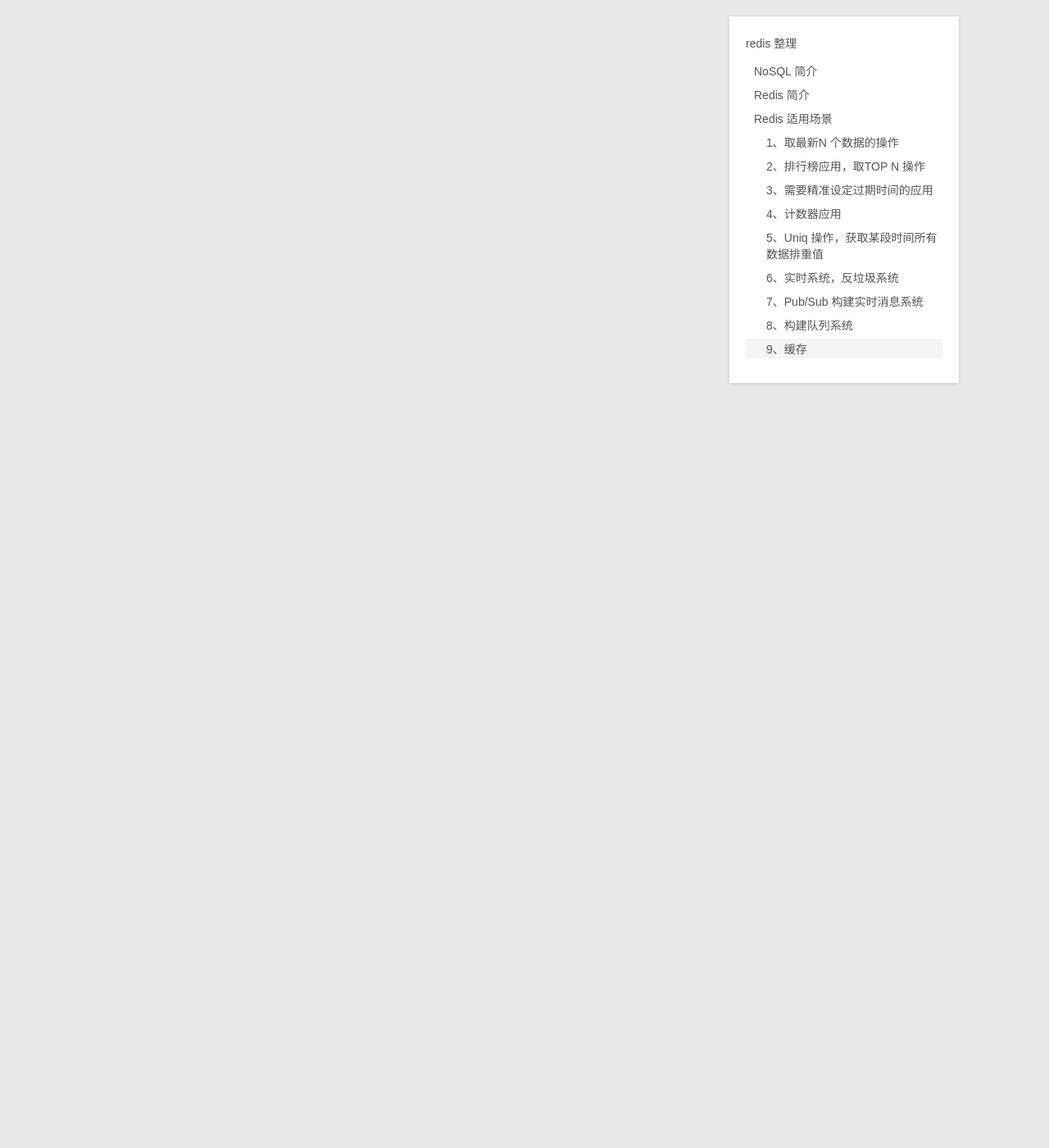
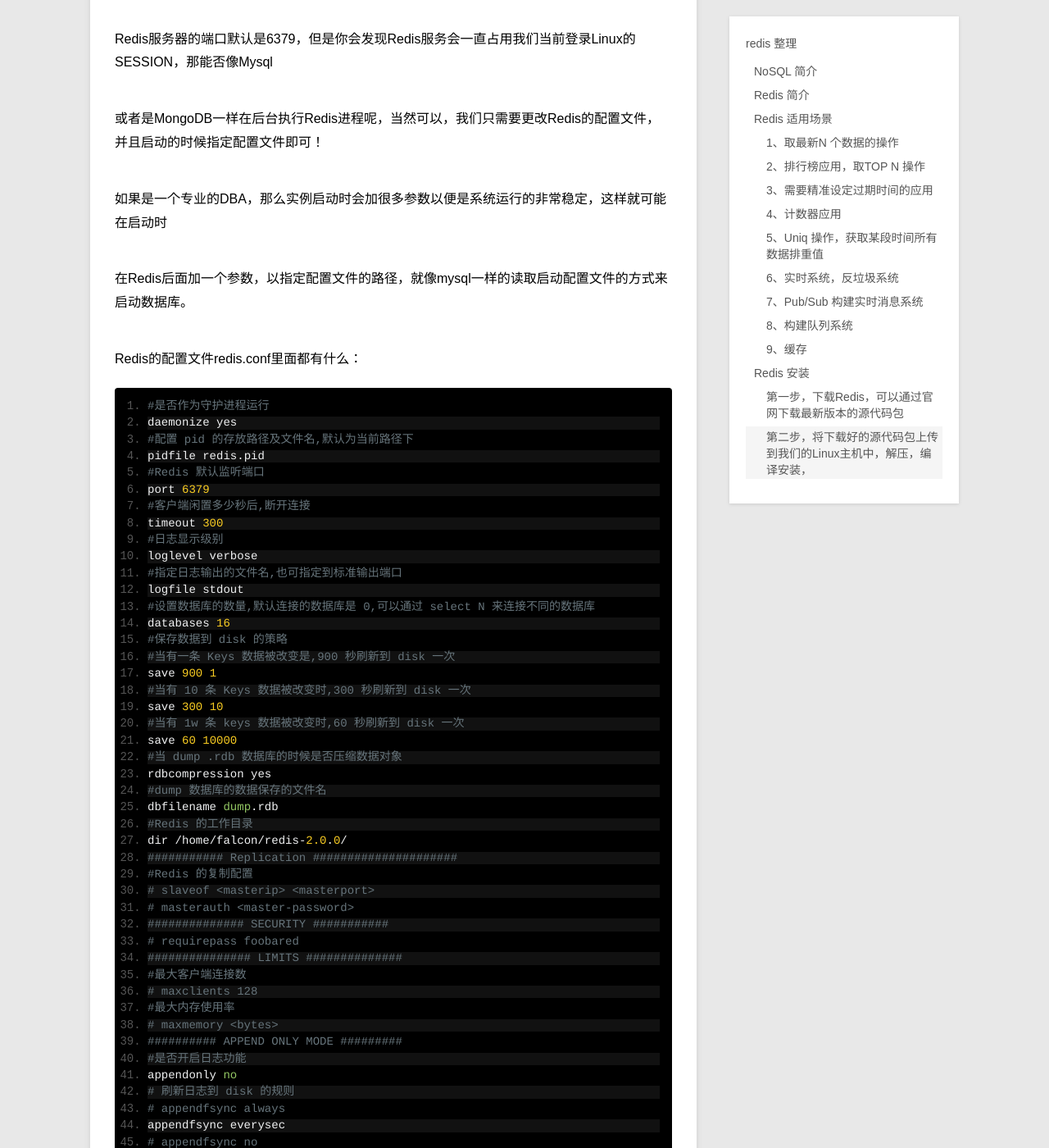
Before and after one commit to ceylog/ceylog.github.io, a Jekyll site: the page built from _posts/blog/2014-08-06-redis.md, in a window 1280 px wide and 1400 px high, scrolled down 2633 px. Shown: the whole window at 82% size. Built offline with Jekyll 4.4.1, drawn with Linux system fonts in a browser that asks for light colours; Markdown is read by kramdown in place of the engine named in the settings; some of the changed text lies outside the part shown.

Commit message:
update redis.md

```diff
--- a/_posts/blog/2014-08-06-redis.md
+++ b/_posts/blog/2014-08-06-redis.md
@@ -15,6 +15,7 @@
 ## Redis 简介
 
 [Redis][1] is an open source, BSD licensed, advanced key-value cache and store. It is often referred to as a data structure server since keys can contain strings, hashes, lists, sets, sorted sets, bitmaps and hyperloglogs.
+
 Redis是一个开源的，高级的键值式存储数据库。它通常被称为一个数据结构服务器可以包含字符串，哈希表，链表，集合和有序集合。
 
 
@@ -62,7 +63,97 @@
 ### 9、缓存
 这个不必说了，性能优于Memcached，数据结构更多样化。
 
-[画图解释SQL联合语句][1]
+## Redis 安装
+
+### 第一步，下载Redis，可以通过官网[下载][2]最新版本的源代码包
+### 第二步，将下载好的源代码包上传到我们的Linux主机中，解压，编译安装，
+    # tar zxf redis-2.8.13.tar.gz
+    # cd redis-2.8.13
+    # make
+    # cd src && make all
+#### 第四步，启动redis服务：
+    # src/redis-server
+
+Redis服务器的端口默认是6379，但是你会发现Redis服务会一直占用我们当前登录Linux的SESSION，那能否像Mysql
 
 
+或者是MongoDB一样在后台执行Redis进程呢，当然可以，我们只需要更改Redis的配置文件，并且启动的时候指定配置文件即可！
+
+
+
+如果是一个专业的DBA，那么实例启动时会加很多参数以便是系统运行的非常稳定，这样就可能在启动时
+
+
+在Redis后面加一个参数，以指定配置文件的路径，就像mysql一样的读取启动配置文件的方式来启动数据库。
+
+Redis的配置文件redis.conf里面都有什么：
+
+    #是否作为守护进程运行
+    daemonize yes
+    #配置 pid 的存放路径及文件名,默认为当前路径下
+    pidfile redis.pid
+    #Redis 默认监听端口
+    port 6379
+    #客户端闲置多少秒后,断开连接
+    timeout 300
+    #日志显示级别
+    loglevel verbose
+    #指定日志输出的文件名,也可指定到标准输出端口
+    logfile stdout
+    #设置数据库的数量,默认连接的数据库是 0,可以通过 select N 来连接不同的数据库
+    databases 16
+    #保存数据到 disk 的策略
+    #当有一条 Keys 数据被改变是,900 秒刷新到 disk 一次
+    save 900 1
+    #当有 10 条 Keys 数据被改变时,300 秒刷新到 disk 一次
+    save 300 10
+    #当有 1w 条 keys 数据被改变时,60 秒刷新到 disk 一次
+    save 60 10000
+    #当 dump .rdb 数据库的时候是否压缩数据对象
+    rdbcompression yes
+    #dump 数据库的数据保存的文件名
+    dbfilename dump.rdb
+    #Redis 的工作目录
+    dir /home/falcon/redis-2.0.0/
+    ########### Replication #####################
+    #Redis 的复制配置
+    # slaveof <masterip> <masterport>
+    # masterauth <master-password>
+    ############## SECURITY ###########
+    # requirepass foobared
+    ############### LIMITS ##############
+    #最大客户端连接数
+    # maxclients 128
+    #最大内存使用率
+    # maxmemory <bytes>
+    ########## APPEND ONLY MODE #########
+    #是否开启日志功能
+    appendonly no
+    # 刷新日志到 disk 的规则
+    # appendfsync always
+    appendfsync everysec
+    # appendfsync no
+    ################ VIRTUAL MEMORY ###########
+    #是否开启 VM 功能
+    vm-enabled no
+    # vm-enabled yes
+    vm-swap-file logs/redis.swap
+    vm-max-memory 0
+    vm-page-size 32
+    vm-pages 134217728
+    vm-max-threads 4
+    ############# ADVANCED CONFIG ###############
+    glueoutputbuf yes
+    hash-max-zipmap-entries 64
+    hash-max-zipmap-value 512
+    #是否重置 Hash 表
+    activerehashing yes
+
+可以看到第一条就是启动后台进程启动Redis服务，将其设置为yes，就会在后台运行Redis服务！
+
+启动的时候来指定redis的配置文件，
+
+    /usr/local/redis/bin/redis-server /usr/local/redis/redis.conf
+
 [1]:    http://redis.io "redis"
+[2]:    http://redis.io/download "redis download"
```
